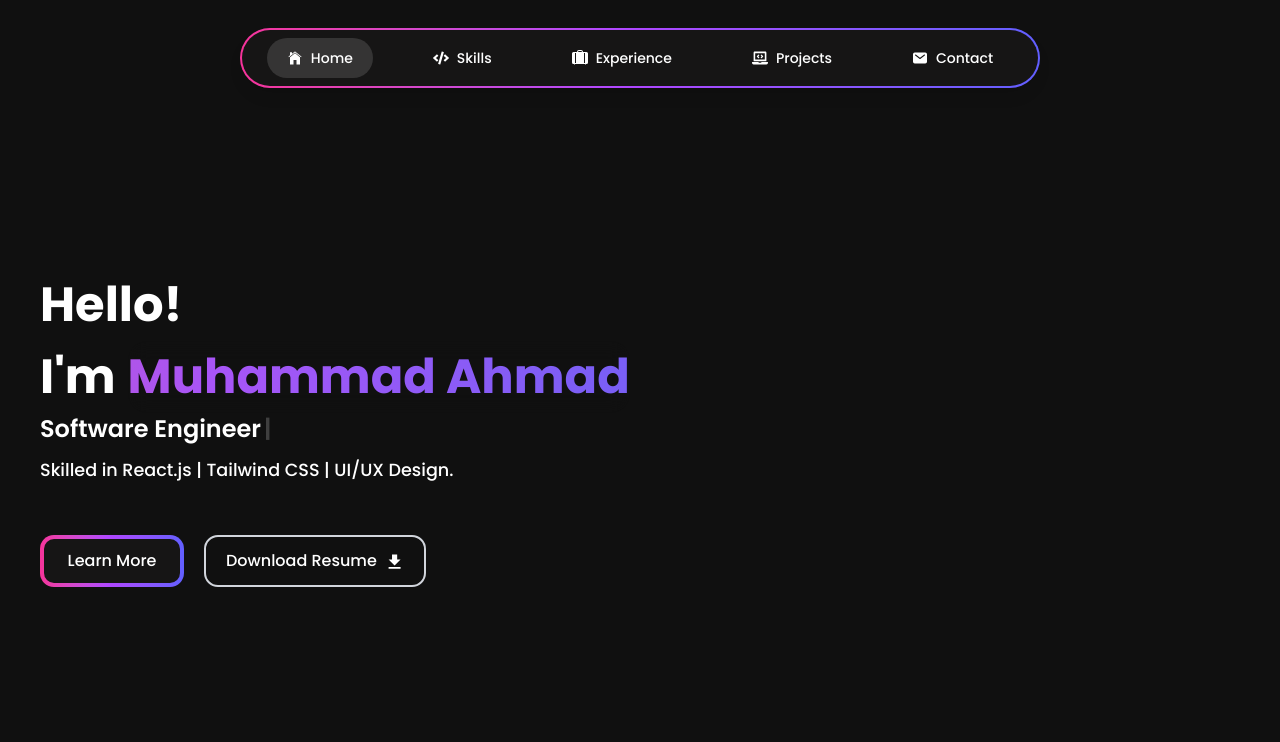
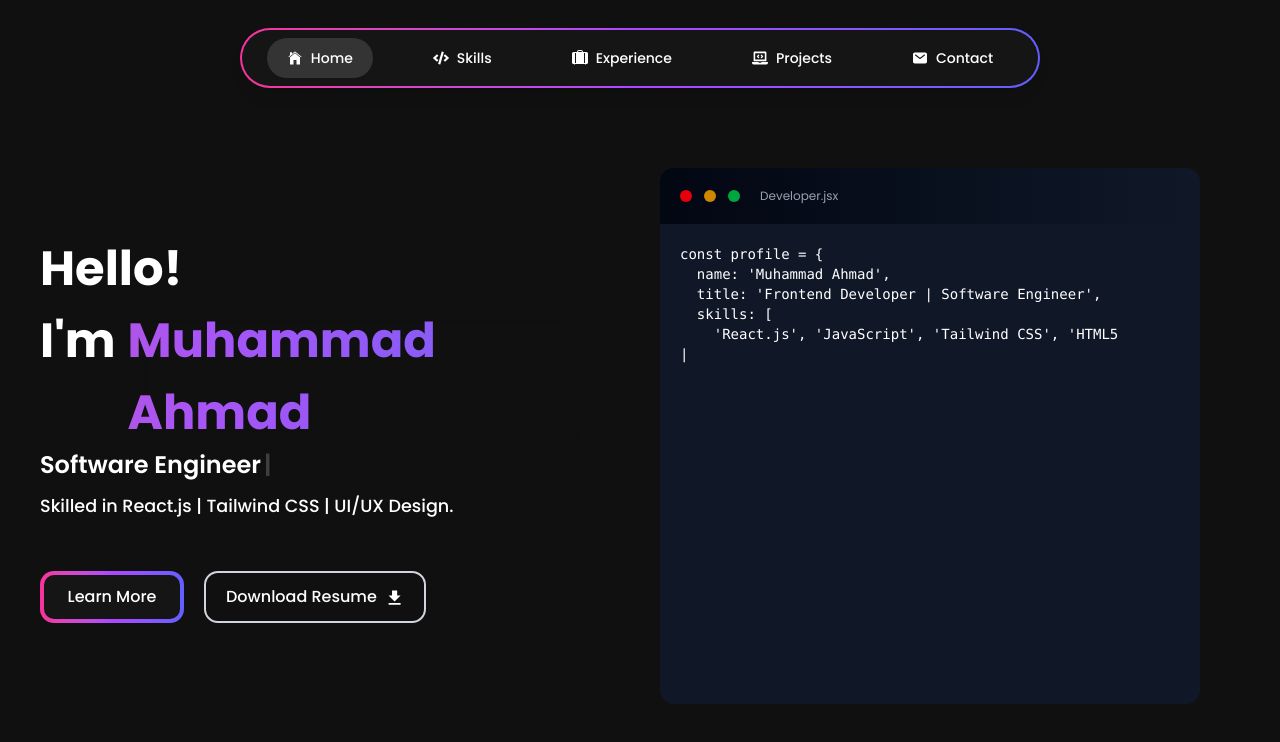
Before and after one commit to Muhammad-Ahmad618/portfolio, a React (Vite) app: page / in a window 1280 px wide. Shown: the top 742 px of the page. Built offline with nearby package versions, Linux system fonts and the light colour scheme.

Commit message:
version 2.6.3: Landing Page (Competed : 80%)

```diff
--- a/package.json
+++ b/package.json
@@ -25,7 +25,8 @@
     "react-router-dom": "^7.5.0",
     "react-simple-typewriter": "^5.0.1",
     "tailwind-merge": "^3.3.1",
-    "tailwindcss": "^4.0.17"
+    "tailwindcss": "^4.0.17",
+    "typed.js": "^2.1.0"
   },
   "devDependencies": {
     "@eslint/js": "^9.21.0",
--- a/src/Pages/LandingPage/LandingPage.jsx
+++ b/src/Pages/LandingPage/LandingPage.jsx
@@ -4,14 +4,15 @@ import {Fade} from "react-awesome-reveal"
 import GradientText from "../../components/GradientText/GradientText";
 import { IoMdDownload } from "react-icons/io"
 import { Typewriter } from "react-simple-typewriter";
+import ProfileCode from "../../components/ProfileCode/ProfileCode";
 
 export default function LandingPage() {
 
   return (
     <>
     <div className="my-20 max-w-screen-2xl mx-auto">
-      <div className="my-20 px-10 font-primary flex items-center h-[70vh]">
-        <div className="text-white font-bold text-[3rem]" >
+      <div className="my-20 px-10 font-primary flex items-center h-[70vh] gap-x-20 ">
+        <div className="text-white font-bold text-[3rem] basis-[45%]" >
           <motion.h1
             initial={{ opacity: 0 }}
             animate={{ opacity: 1 }}
@@ -61,8 +62,24 @@ export default function LandingPage() {
           </div>
 
         </div>
+         {/* Auto type code */}
+        <div className="basis-[45%] h-full ">
 
-        <div></div>
+          <div className="bg-gradient-to-r from-gray-950 to-gray-900 p-5 rounded-t-xl flex gap-x-5 items-center">
+            <ul className="flex gap-x-3">
+              <li className="p-1.5 rounded-[100%] bg-red-600"></li>
+              <li className="p-1.5 rounded-[100%] bg-yellow-600"></li>
+              <li className="p-1.5 rounded-[100%] bg-green-600"></li>
+            </ul>
+            <p className="text-gray-400 text-xs ">Developer.jsx</p>
+          </div>
+
+          <div className="bg-gray-900 p-5 rounded-b-xl min-h-[60vh]">
+            <ProfileCode/>
+
+          </div>
+
+        </div>
       </div>
     </div>
     </>
--- /dev/null
+++ b/src/components/ProfileCode/ProfileCode.jsx
@@ -0,0 +1,49 @@
+import React, {useRef, useEffect} from 'react'
+import Typed from 'typed.js'
+
+function ProfileCode() {
+
+    const typedE1 = useRef(null)
+
+    useEffect(() => {
+     const codeString = `const profile = {
+  name: 'Muhammad Ahmad',
+  title: 'Frontend Developer | Software Engineer',
+  skills: [
+    'React.js', 'JavaScript', 'Tailwind CSS', 'HTML5', 'CSS3',
+    'Bootstrap', 'Responsive Design', 'API Integration',
+    'Context API', 'Git', 'UI/UX', 'Figma', 'Python', 'C++'
+  ],
+  hardWorker: true,
+  quickLearner: true,
+  problemSolver: true,
+  hireable: function() {
+    return (
+      this.hardWorker &&
+      this.problemSolver &&
+      this.skills.length >= 5
+    );
+  }
+};`
+
+   const typed = new Typed(typedE1.current, {
+     strings: [codeString],
+     typeSpeed:10,
+     showCursor:true,
+     cursorChar:'|',
+   })
+
+   return () => {
+    typed.destroy();
+   }
+    },[])
+
+
+  return (
+    <div className=' text-white font-mono text-sm'>
+        <pre ref={typedE1} className='whitespace-pre-wrap' />
+    </div>
+  )
+}
+
+export default ProfileCode
```
Also changed, not shown: 1 other file (tests, documents, lock files or other folders).
